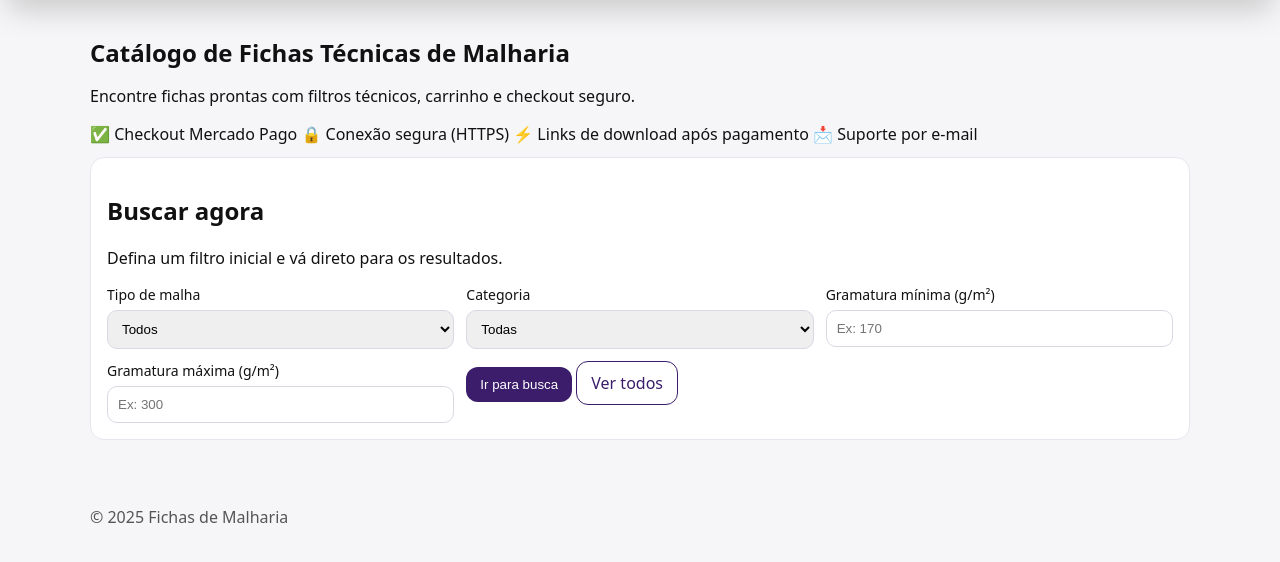
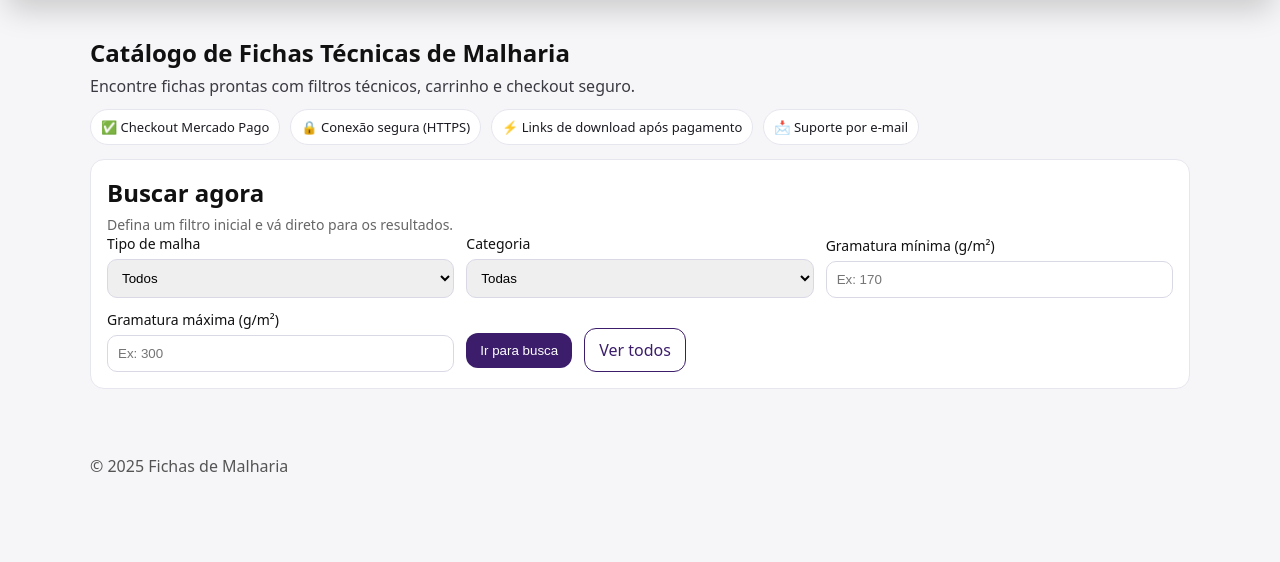
Before and after one commit to AdminAcheTece/FichasMalharia, a Flask app: page / in a window 1280 px wide. Shown: the part 82-644 px from the top of the page. Run offline with Flask 3, Linux system fonts and the light colour scheme; data comes from the database, SQL or seed files in the repository; some libraries are stand-ins or nearby versions.

Commit message:
Update style.css

```diff
--- a/static/style.css
+++ b/static/style.css
@@ -121,3 +121,63 @@ input,select{padding:10px;border:1px solid #d9d9e6;border-radius:10px}
   background: rgba(255,255,255,.14);
   opacity: 1;
 }
+
+/* ===== Home (hero + confiança) ===== */
+.hero{
+  margin: 8px 0 14px;
+}
+
+.subtitle{
+  margin: 6px 0 0;
+  color: #2b2b33;
+  opacity: .92;
+  font-size: 16px;
+}
+
+/* selos de confiança */
+.trust-row{
+  display:flex;
+  flex-wrap:wrap;
+  gap:10px;
+  margin-top: 12px;
+}
+
+.trust-pill{
+  display:inline-flex;
+  align-items:center;
+  gap:8px;
+  padding:8px 10px;
+  border-radius:999px;
+  background:#fff;
+  border:1px solid #e6e6ef;
+  font-size: 13px;
+  color:#1b1b22;
+}
+
+/* cabeçalho do card */
+.card-head h2{ margin: 0; }
+.muted{
+  margin: 6px 0 0;
+  color:#333;
+  opacity:.75;
+  font-size: 14px;
+}
+
+/* ações do form */
+.home-actions{
+  display:flex;
+  gap:12px;
+  align-items:center;
+}
+
+/* melhora grid do home pra não “estourar” com os botões */
+.home-grid{
+  align-items:end;
+}
+
+@media(max-width:900px){
+  .home-actions{
+    flex-direction: column;
+    align-items: stretch;
+  }
+}
```
